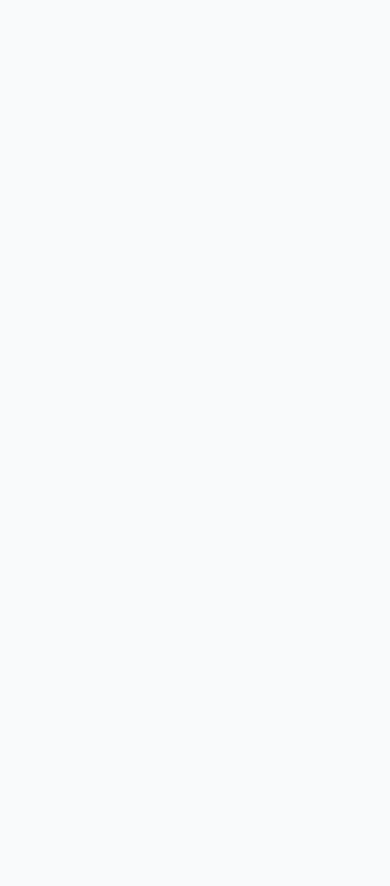
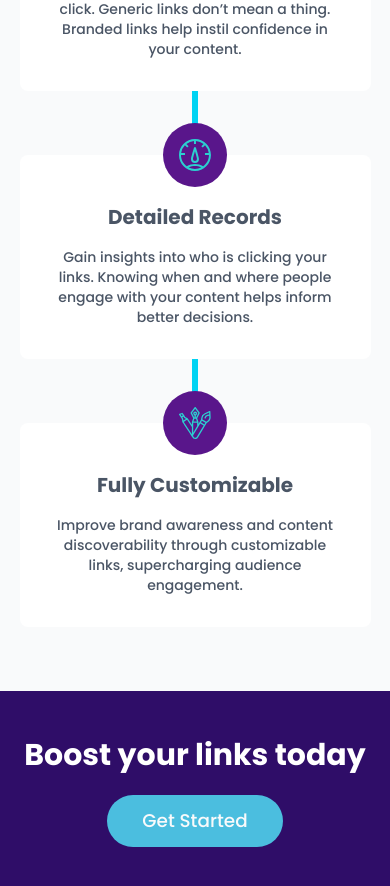
Before and after one commit to stephenworld/ZipLink, a React (Vite) app: page / in a window 390 px wide. Shown: the part 1480-2366 px from the top of the page. Before the commit the page ends 1132 px from the top, so only its background shows below. Built offline with nearby package versions, Linux system fonts and the light colour scheme.

Commit message:
adjusted styling for responsiveness purpose

```diff
--- a/src/App.jsx
+++ b/src/App.jsx
@@ -1,3 +1,5 @@
+import Features from "./Components/Features";
+import Footer from "./Components/Footer";
 import Header from "./Components/Header";
 import Navigation from "./Components/Navigation";
 import ShortenedLink from "./Components/ShortenedLink";
@@ -8,12 +10,24 @@ export default function App() {
     <>
       <Navigation />
       <Header />
-      <main className="px-[5%] py-8 flex flex-col gap-8">
+      <main className="px-[5%] md:px-[10%] py-8 flex flex-col gap-8">
         <ShortenLinkForm />
         <section className="flex flex-col gap-8">
           <ShortenedLink />
         </section>
       </main>
+      <Features />
+      <section className="bg-violet-950 p-16 px-[5%] md:px-[10%] text-white">
+        <header className="text-center">
+          <h2 className="text-3xl md:text-4xl leading-0 font-bold mb-10 md:mb-12">
+            Boost your links today
+          </h2>
+          <button className="cursor-pointer bg-cyan-300/80 hover:bg-cyan-300 text-gray-50 p-3 w-44 rounded-full">
+            Get Started
+          </button>
+        </header>
+      </section>
+      <Footer />
     </>
   );
 }
--- a/src/Components/Header.jsx
+++ b/src/Components/Header.jsx
@@ -1,8 +1,8 @@
 import illustration from "../assets/images/illustration-working.svg";
 export default function Header() {
   return (
-    <section className="text-center md:text-left px-[5%] py-8 flex flex-col-reverse md:flex-row items-center justify-between gap-12 md:gap-16">
-      <header className="w-full md:w-[40%]">
+    <section className="text-center md:text-left px-[5%] md:px-[10%] py-8 flex flex-col-reverse md:flex-row items-center justify-between gap-12 md:gap-16">
+      <header className="w-full md:w-[50%]">
         <h1 className="text-4xl md:text-7xl font-bold text-gray-900">
           More than just shorter links
         </h1>
```
